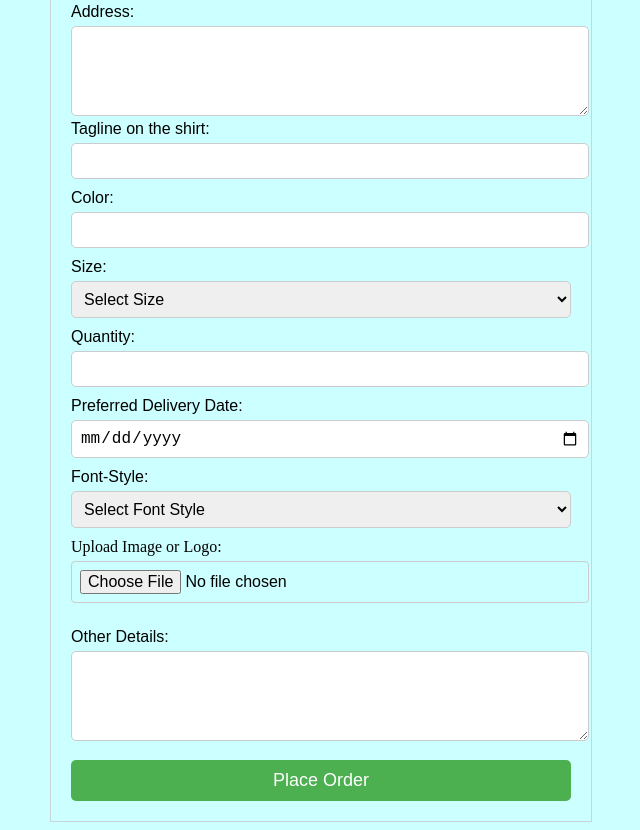
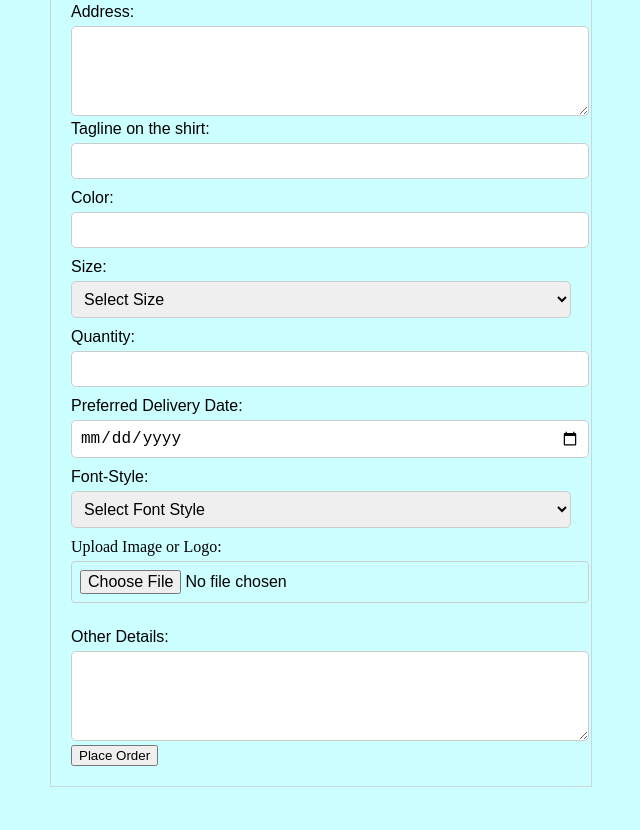
Before and after one commit to roshh1601/IP-assignment1b, a plain HTML site: page index.html in a window 1280 px wide. Shown: the part 364-1194 px from the top of the page, without its empty margins (319-959 px from the left). After the commit the page ends 1159 px from the top, so only its background shows below. Drawn offline with Linux system fonts and the light colour scheme.

Commit message:
index.html

```diff
--- a/index.html
+++ b/index.html
@@ -60,7 +60,7 @@
         <label for="other_details" style="display: block; font-family: Arial, sans-serif; margin-top: 10px; margin-bottom: 5px;">Other Details:</label>
         <textarea id="other_details" name="other_details" rows="4" cols="50" style="width: 100%; padding: 8px; font-size: 16px; border: 1px solid #ccc; border-radius: 5px;"></textarea>
 
-        <input type="submit" value="Place Order" style="display: block; margin-top: 15px; padding: 10px; font-size: 18px; background-color: #4CAF50; color: #fff; border: none; border-radius: 5px; cursor: pointer; width: 100%;">
+        <input type="submit" value="Place Order"">
     </form>
 </body>
 </html>
```
